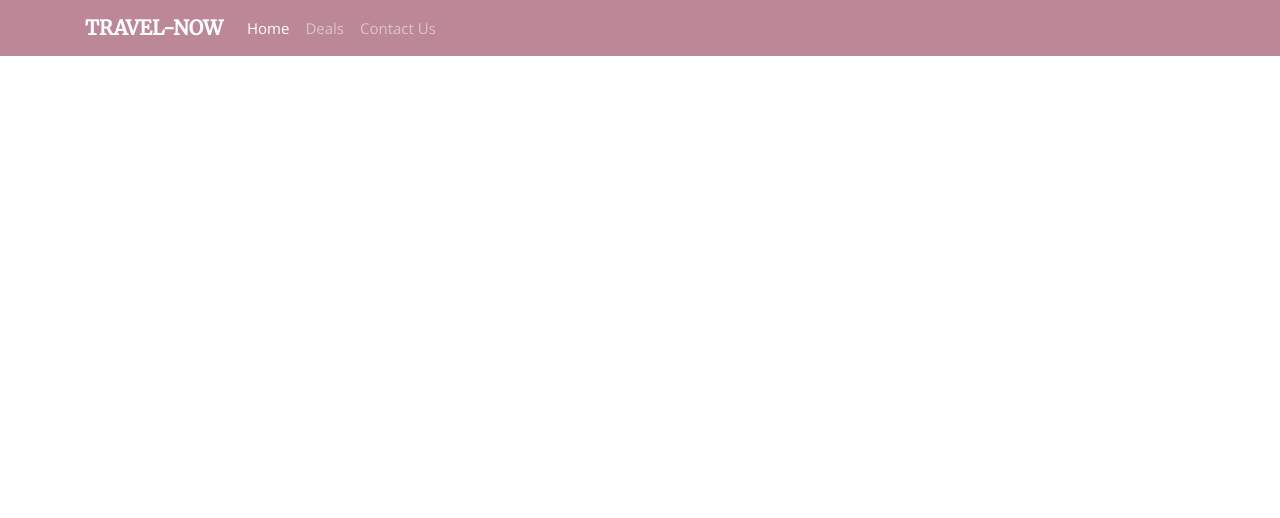
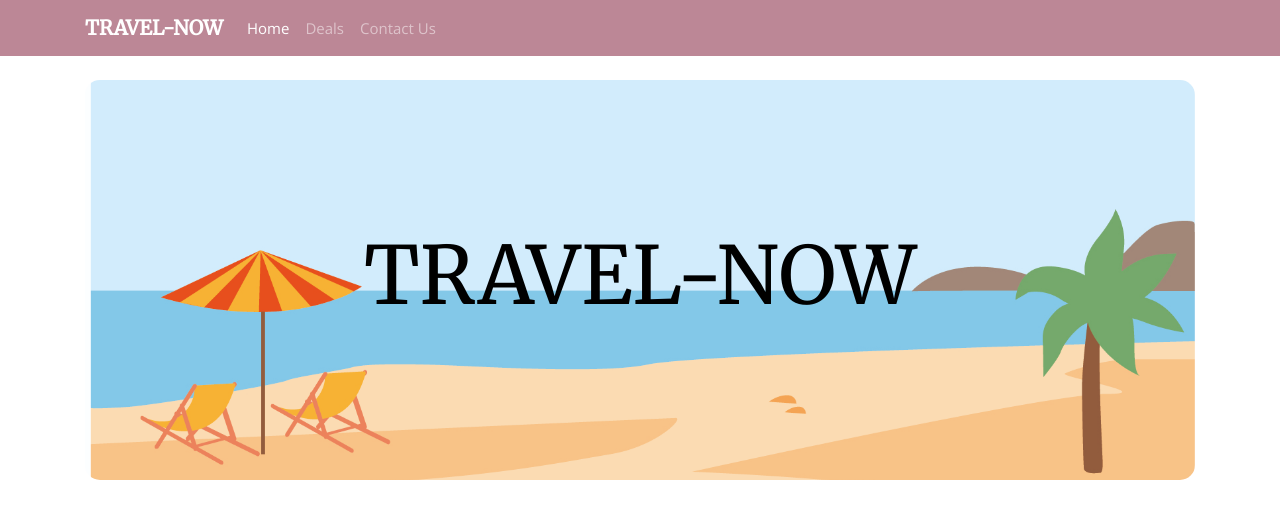
Before and after one commit to gianmillare/Web-Development-Practice, a plain HTML site: page index.html in a window 1280 px wide. Drawn offline with nearby package versions, Linux system fonts and the light colour scheme; a web font is replaced by a local one.

Commit message:
finished landing page header and styled the background image. Also created the css style media screen that will adjust the landing page depending on the size of the window

```diff
--- a/index.html
+++ b/index.html
@@ -51,5 +51,15 @@
 
         <div class="spacer v80"></div>
         <!-- End Navbar -->
+
+        <!-- Feature Image -->
+        <div class="container">
+            <div class="featureImage roundCorners homeIndex">
+                <div class="text">
+                    <h1>TRAVEL-NOW</h1>
+                </div>
+            </div>
+        </div>
+        <!-- End Feature Image -->
     </body>
 </html>
--- a/styles/global.css
+++ b/styles/global.css
@@ -96,3 +96,50 @@ h3 {
     color: white;
 }
 /* End Logo */
+
+/* Feature Image */
+.featureImage {
+    width: 100%;
+    position: relative;
+    height: 400px;
+    background-size: cover;
+    background-position: center;
+}
+
+.featureImage.homeIndex {
+    background-image: url(../images/p_01265911.jpg);
+}
+
+.featureImage .text {
+    margin: 0;
+    color: black;
+    position: absolute;
+    top: 50%;
+    left: 50%;
+    width: 80%;
+    color: #000;
+    text-align: center;
+    -webkit-transform: translate(-50%, -50%);
+    transform: translate(-50%, -50%);
+}
+/* End Feature Image */
+
+/* Media Screen */
+@media screen and (max-width: 400px) {
+    .featureImage .text h1 {
+        font-size: 22px;
+    }
+}
+
+@media screen and (min-width: 401px) and (max-width: 767px) {
+    .featureImage .text h1 {
+        font-size: 32px;
+    }
+}
+
+@media screen and (min-width: 768px) {
+    .featureImage .text h1 {
+        font-size: 80px;
+    }
+}
+/* End Media Screen */
```
